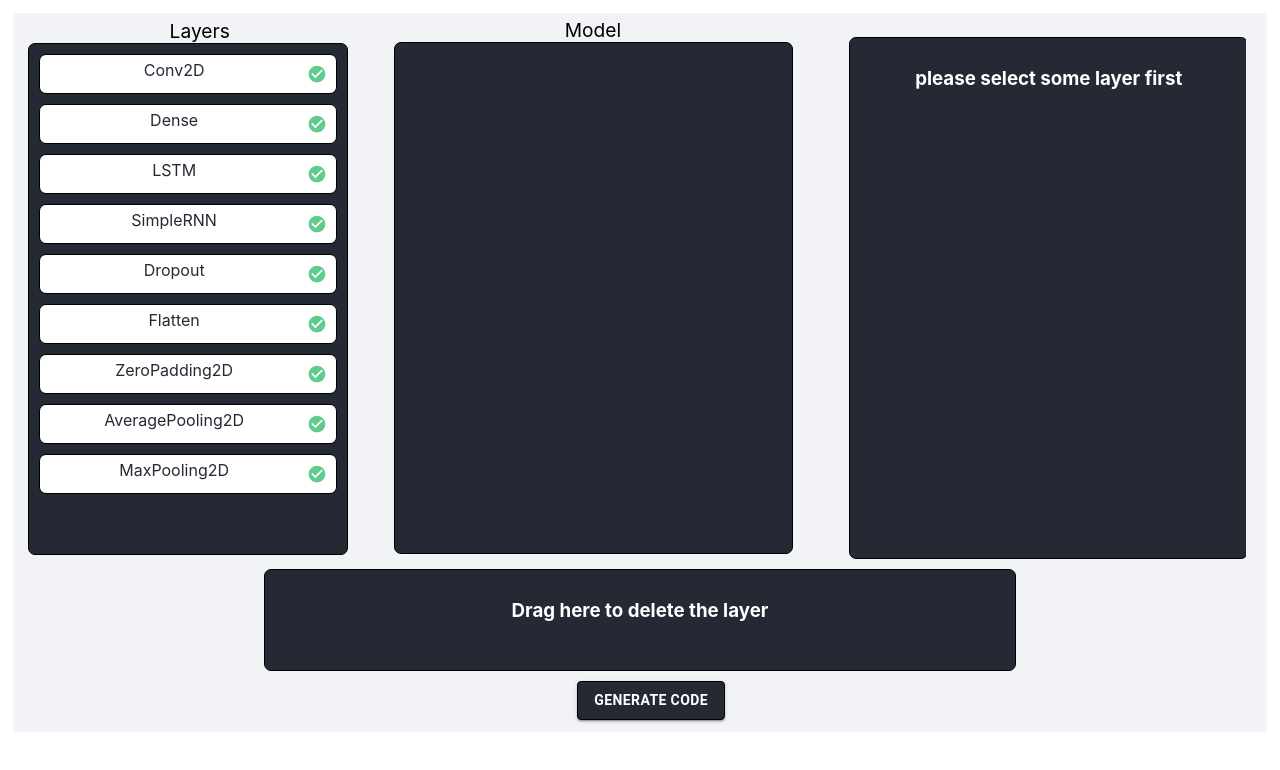
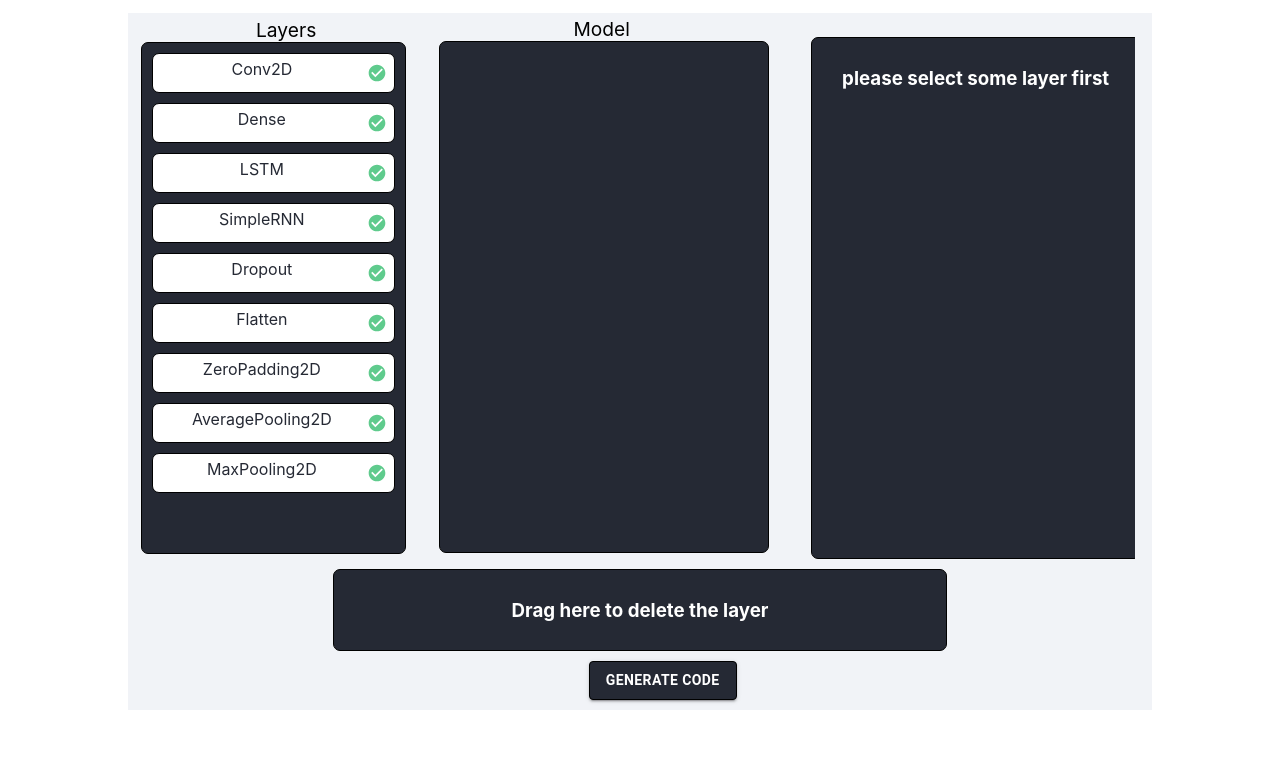
Before and after one commit to PRA-developer-TIK/tryUsAuto-DL, a React (Create React App) app: page / in a window 1280 px wide. Shown: the top 770 px of the page. Built offline with nearby package versions, Linux system fonts and the light colour scheme.

Commit message:
shaky containers fixed

```diff
--- a/src/assets/stylesGrey.js
+++ b/src/assets/stylesGrey.js
@@ -58,7 +58,9 @@ export const useStyles = makeStyles((theme) => ({
     // backgroundColor:"#c5e4ed",margin:"2% 2%",
     // background: "linear-gradient(90deg, rgba(77,82,82,1) 16%, rgba(6,6,6,1) 50%, rgba(77,82,82,1) 72%, rgba(6,6,6,1) 97%)",
     background: "#F1F3F7",
-    margin:"1%"
+    maxWidth:"80%",
+    marginLeft:"10%",
+    marginTop:"1%",
   },
   App: {
     marginLeft: "10%",
@@ -291,7 +293,8 @@ export const useStyles = makeStyles((theme) => ({
         backgroundColor: "#252934",
         padding: "10px",
         borderRadius: "7px",
-        minHeight: "80px",
+        minHeight: "60px",
+        maxHeight:"80px",
         minWeight: "60px",
         margin: "10px",
         textAlign: "center",
```
